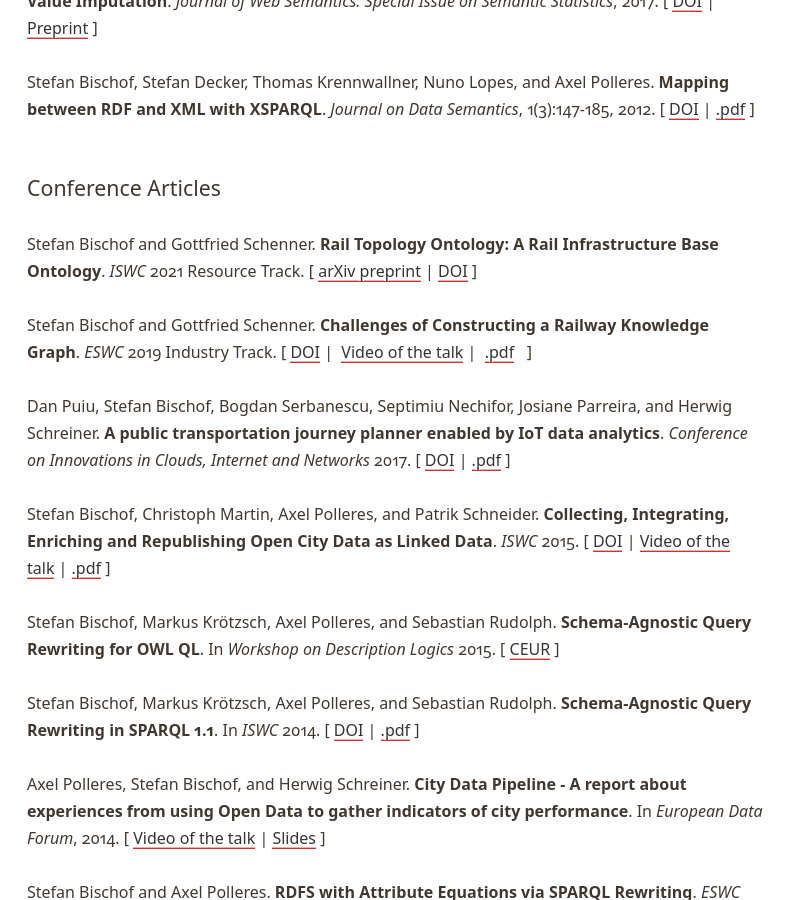
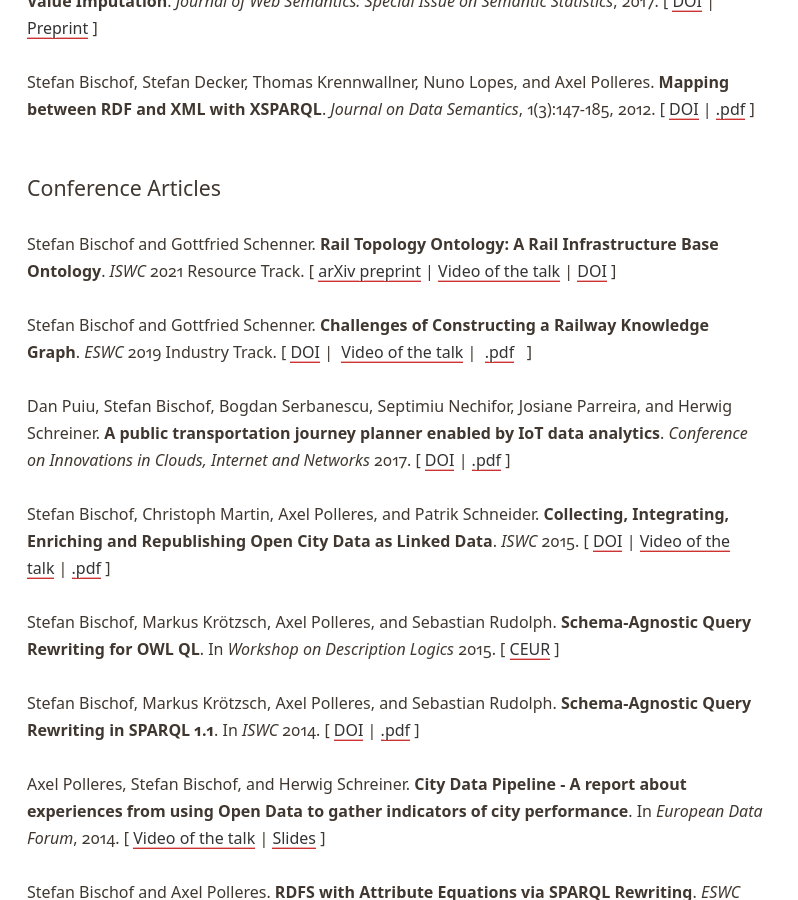
Before and after one commit to stefanbischof/stefanbischof.github.io, a Jekyll site: the page built from index.html, in a window 1280 px wide and 900 px high, scrolled down 803 px. Shown: the whole window, without its empty margins (0-798 px from the left). Built offline with Jekyll 4.4.1, drawn with Linux system fonts in a browser that asks for light colours.

Commit message:
feat: add video for ISWC 2021

```diff
--- a/mypublications.html
+++ b/mypublications.html
@@ -8,7 +8,7 @@
 
 <h2>Conference Articles</h2>
 
-<p><a id="BischofSchenner2021"></a>Stefan Bischof and Gottfried Schenner. <b>Rail Topology Ontology: A Rail Infrastructure Base Ontology</b>. <em>ISWC</em> 2021 Resource Track. [ <a href="https://arxiv.org/abs/2107.04378">arXiv preprint</a> | <a href="https://doi.org/10.1007/978-3-030-88361-4_35">DOI</a> ]</p>
+<p><a id="BischofSchenner2021"></a>Stefan Bischof and Gottfried Schenner. <b>Rail Topology Ontology: A Rail Infrastructure Base Ontology</b>. <em>ISWC</em> 2021 Resource Track. [ <a href="https://arxiv.org/abs/2107.04378">arXiv preprint</a> | <a href="http://videolectures.net/iswc2021_4a_base_ontology/">Video of the talk</a> | <a href="https://doi.org/10.1007/978-3-030-88361-4_35">DOI</a> ]</p>
 
 <p><a id="BischofSchenner2019"></a>Stefan Bischof and Gottfried Schenner. <b>Challenges of Constructing a Railway Knowledge Graph</b>. <em>ESWC</em> 2019 Industry Track. [&nbsp;<a href="https://doi.org/10.1007/978-3-030-32327-1_44">DOI</a>&nbsp;|&nbsp; <a href="http://videolectures.net/eswc2019_bischof_constructing_railway/">Video of the talk</a>&nbsp;|&nbsp; <a href="pdf/bisc_sche_2019.pdf">.pdf</a> &nbsp; ]</p>
 
```
